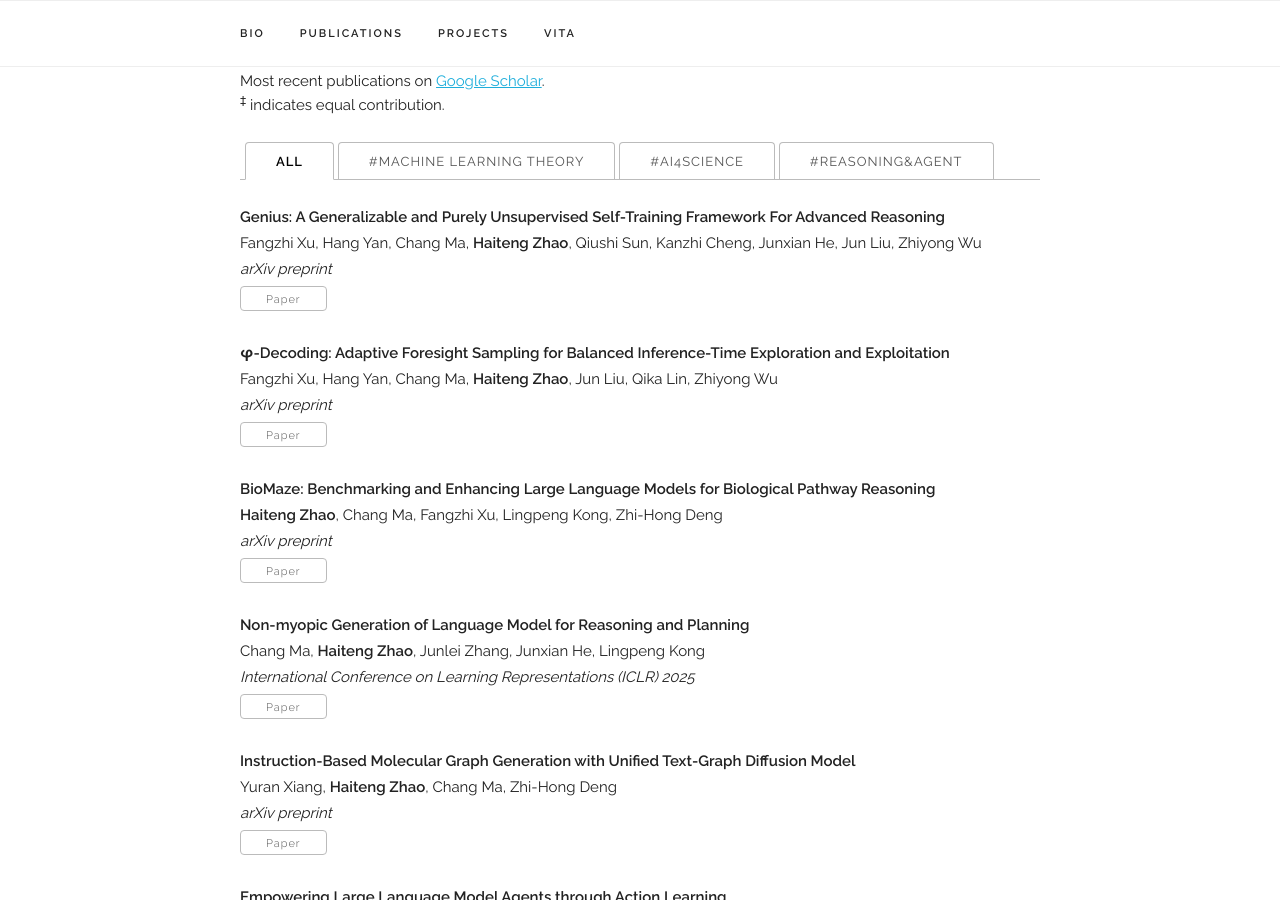
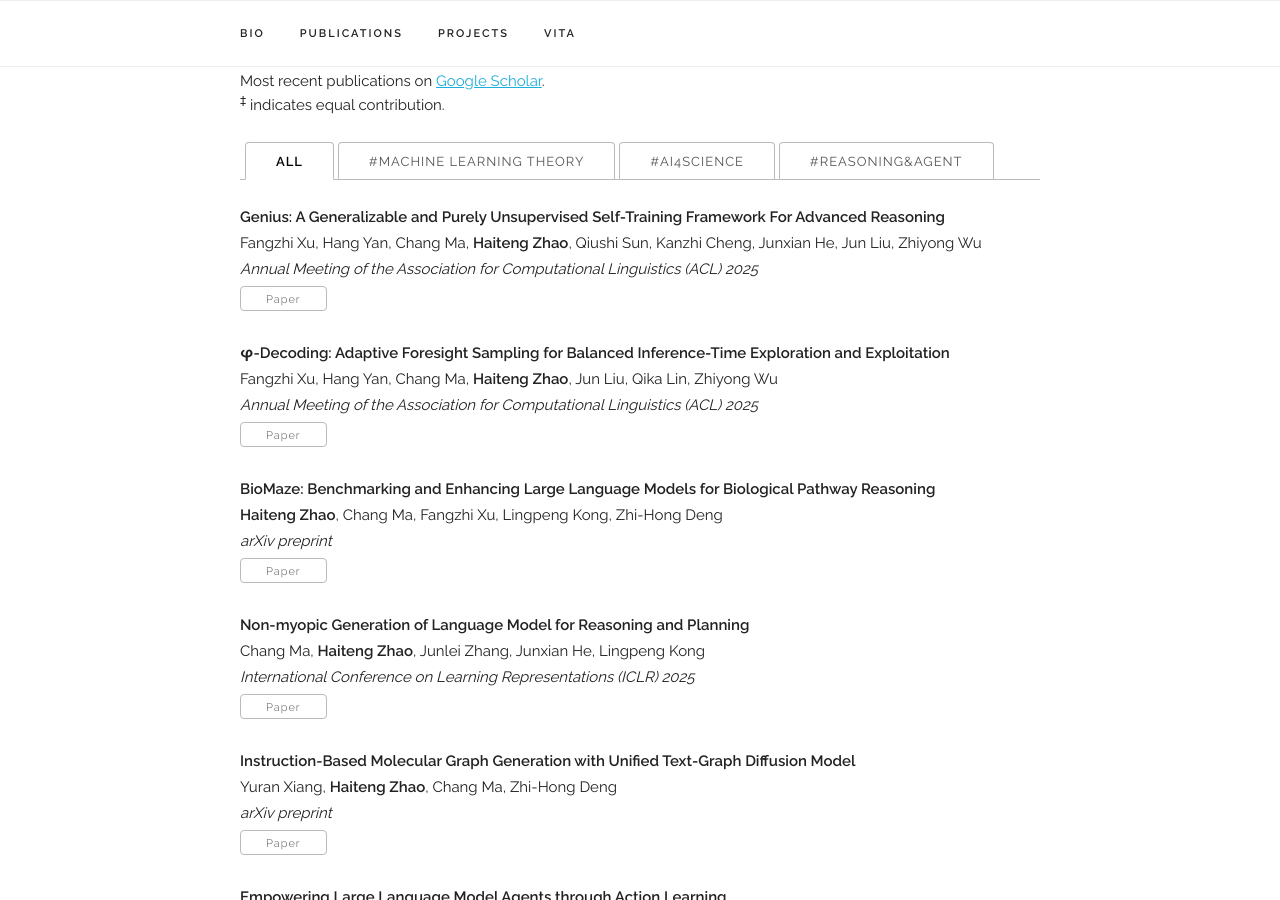
Before and after one commit to zhao-ht/haitengzhao, a Jekyll site: the page built from index.html, in a window 1280 px wide and 900 px high, scrolled down 1088 px. Built offline with Jekyll 4.4.1, drawn with Linux system fonts in a browser that asks for light colours; some web fonts are replaced.

Commit message:
Update publications.yaml

```diff
--- a/_data/publications.yaml
+++ b/_data/publications.yaml
@@ -1,14 +1,14 @@
 papers:
   - title: "Genius: A Generalizable and Purely Unsupervised Self-Training Framework For Advanced Reasoning"
     authors: "Fangzhi Xu, Hang Yan, Chang Ma, <b>Haiteng Zhao</b>, Qiushi Sun, Kanzhi Cheng, Junxian He, Jun Liu, Zhiyong Wu"
-    venue: "arXiv preprint"
+    venue: "Annual Meeting of the Association for Computational Linguistics (ACL) 2025"
     paper_pdf: "https://arxiv.org/pdf/2504.08672?"
     ai4science: n
     agent: y
 
   - title: "φ-Decoding: Adaptive Foresight Sampling for Balanced Inference-Time Exploration and Exploitation"
     authors: "Fangzhi Xu, Hang Yan, Chang Ma, <b>Haiteng Zhao</b>, Jun Liu, Qika Lin, Zhiyong Wu"
-    venue: "arXiv preprint"
+    venue: "Annual Meeting of the Association for Computational Linguistics (ACL) 2025"
     paper_pdf: "https://arxiv.org/pdf/2503.13288"
     ai4science: n
     agent: y
```
